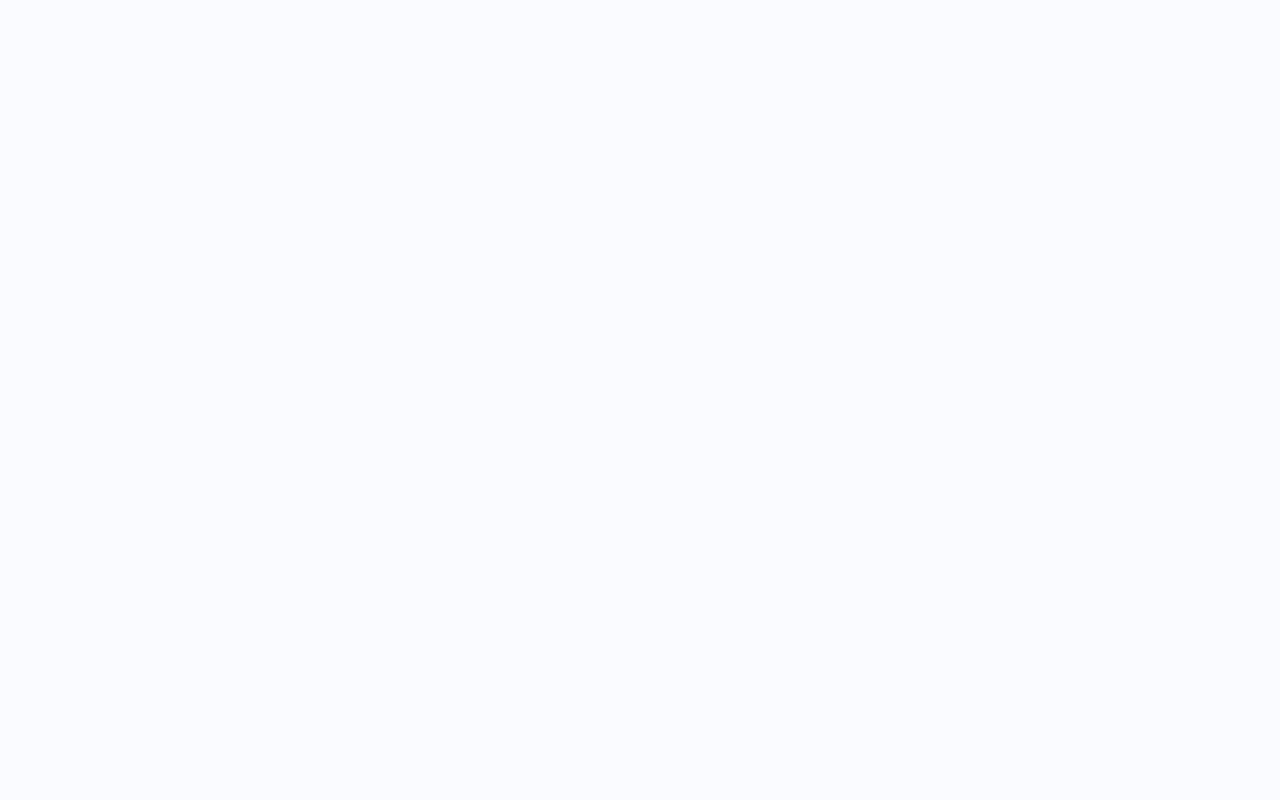
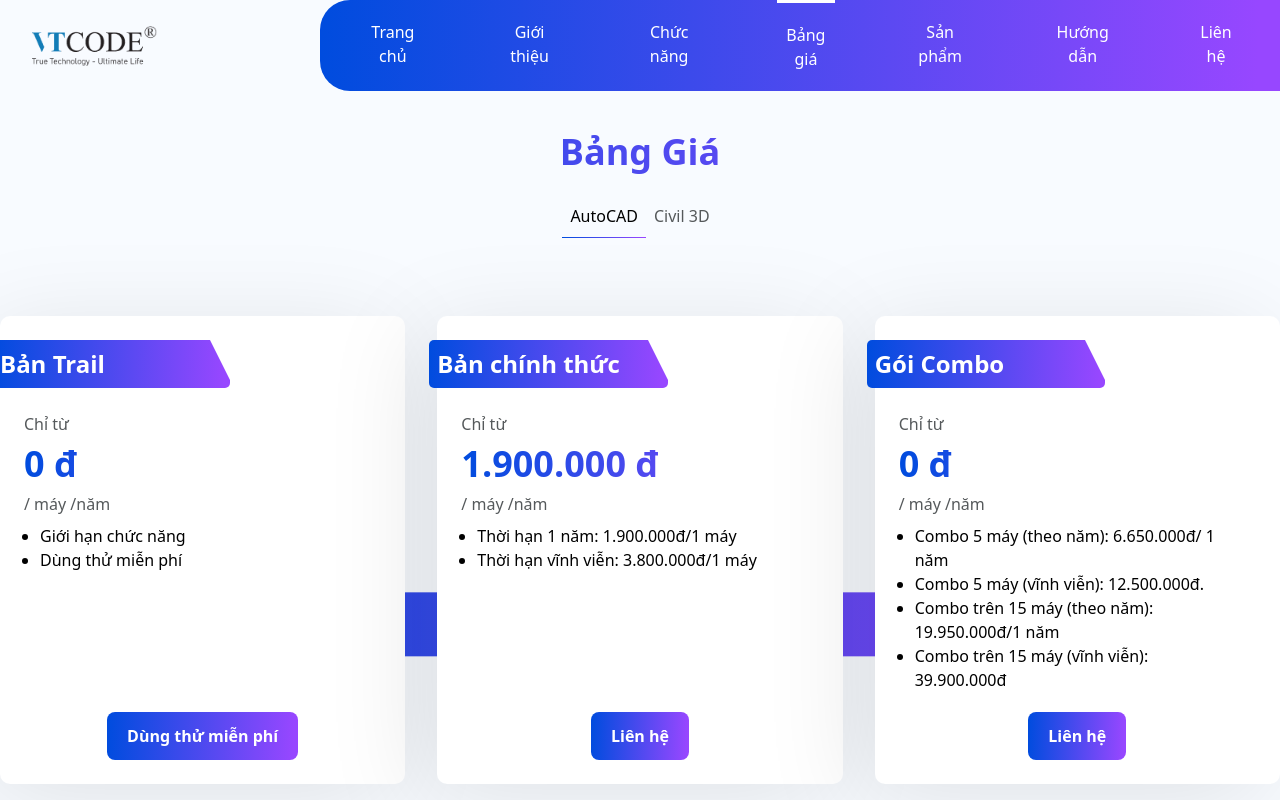
Before and after one commit to HiepHoang2312/VTCOTOOL, a React app: page /Price in a window 1280 px wide. Before the commit this address had no page. Shown: the top 800 px of the page. Built offline with nearby package versions, Linux system fonts and the light colour scheme; what axios-mock-adapter would draw is missing.

Commit message:
done[Price]: add Price Page

```diff
--- a/src/App.js
+++ b/src/App.js
@@ -1,12 +1,17 @@
+import { BrowserRouter, Route, Routes } from 'react-router-dom';
+
 import Homepage from 'src/Pages/HomePage';
-import { BrowserRouter, Route, Routes } from 'react-router-dom';
+
 import VtcoTool from './Pages/VtcoTool';
+
+import Price from 'src/Pages/Price';
 
 const App = () => {
   return (
     <BrowserRouter>
       <Routes>
         <Route path="VtcoTool" element={<VtcoTool />} />
+        <Route path="Price" element={<Price />} />
         <Route path="" element={<Homepage />} />
       </Routes>
     </BrowserRouter>
--- a/src/Pages/HomePage/Components/Section/Header/index.js
+++ b/src/Pages/HomePage/Components/Section/Header/index.js
@@ -113,9 +113,9 @@ const Header = (props) => {
                       ? 'nav-item  block py-5   text-white  bg-primary-700  lg:text-primary-700  dark:text-white NavActive'
                       : 'nav-item  block py-5   text-white  bg-primary-700  lg:text-primary-700  dark:text-white'
                   }
-                  to="/introduce"
+                  to="/price"
                 >
-                  Bẳng giá
+                  Bảng giá
                 </NavLink>
                 <NavLink
                   className={({ isActive }) => {
@@ -195,9 +195,9 @@ const Header = (props) => {
                       ? 'nav-item  block py-5   text-white  bg-primary-700  lg:text-primary-700  dark:text-white NavActive'
                       : 'nav-item  block py-5   text-white  bg-primary-700  lg:text-primary-700  dark:text-white'
                   }
-                  to="/introduce"
+                  to="/price"
                 >
-                  Bẳng giá
+                  Bảng giá
                 </NavLink>
                 <NavLink
                   className={({ isActive }) => {
--- a/src/Pages/HomePage/Components/Section/PriceList/index.css
+++ b/src/Pages/HomePage/Components/Section/PriceList/index.css
@@ -2,3 +2,22 @@
   box-shadow: -15px 15px 100px rgba(0, 0, 0, 0.1);
   border-radius: 10px;
 }
+
+.borderImagine {
+  color: white;
+  position: relative;
+  border-radius: 5px;
+}
+
+.borderImagine::before {
+  content: '';
+  position: absolute;
+  top: 0;
+  right: 0;
+  width: 0;
+  height: 0;
+  border-top: 0px solid white;
+  border-bottom: 40px solid transparent;
+
+  border-right: 20px solid white;
+}
--- a/src/Pages/HomePage/Components/Section/PriceList/index.js
+++ b/src/Pages/HomePage/Components/Section/PriceList/index.js
@@ -1,19 +1,51 @@
+import { useEffect, useState } from 'react';
 import './index.css';
 
-const PriceList = () => {
+const PriceList = ({ Rectangle }) => {
+  const [tab, setTab] = useState(false);
+
+  const [rectangle, SetRectangle] = useState(true);
+
+  useEffect(() => {
+    SetRectangle(Rectangle);
+  }, []);
+
   return (
-    <section className="py-10 md:py-20">
+    <section className="py-20 md:py-32 relative">
+      <div
+        className={
+          rectangle
+            ? 'lg:block hidden w-full ColorCore h-16 absolute -z-10 top-2/3 -translate-y-2/3'
+            : 'hidden'
+        }
+      ></div>
       <div className="container mx-auto 2xl:px-44 mb-10">
         <div className=" w-full">
-          <h1 className="mb-5 md:mb-20 font-bold text-xl py-1 md:text-4xl TextCore  text-center">
+          <h1 className=" mb-5 font-bold text-xl py-1 md:text-4xl TextCore  text-center">
             Bảng Giá
           </h1>
-          <div className="grid grid-cols-1 lg:grid-cols-3 gap-2 lg:gap-8">
-            <div className="p-6 h-auto  bg-white flex flex-col justify-between cardPrize">
+          <div className="mb-5 md:mb-20 lg:-z-30 z-30 flex justify-center">
+            <button
+              className={tab ? 'SmallText p-2 z-30' : 'tabButton p-2 z-30'}
+              onClick={() => setTab(false)}
+            >
+              AutoCAD
+            </button>
+            <button
+              className={tab ? 'tabButton p-2 z-30' : 'SmallText p-2 z-30'}
+              onClick={() => setTab(true)}
+            >
+              Civil 3D
+            </button>
+          </div>
+          <div className="grid grid-cols-1 lg:grid-cols-3 gap-8 lg:gap-8 ">
+            <div className="mx-10 lg:mx-0 p-6 h-auto  bg-white flex flex-col justify-between cardPrize">
               <div>
-                <h1 className="font-semibold text-base md:text-2xl md:mb-6 mb-2">
+                <div className="-translate-x-8  borderImagine ColorCore w-2/3 md:mb-6 mb-2 p-2 ">
+                  <h1 className="font-semibold  text-base md:text-2xl ">
                     Bản Trail
                   </h1>
+                </div>
                 <p className="SmallText mb-2 text-xs md:text-base">Chỉ từ</p>
                 <h2 className="font-bold text-xl md:text-4xl mb-2 TextCore">
                   0 đ
@@ -30,11 +62,13 @@ const PriceList = () => {
                 </button>
               </div>
             </div>
-            <div className="p-6 h-auto  cardPrize bg-white  flex flex-col justify-between">
+            <div className="mx-10 lg:mx-0 p-6 h-auto  cardPrize bg-white  flex flex-col justify-between">
               <div>
-                <h1 className="font-semibold text-base md:text-2xl md:mb-6 mb-2">
+                <div className="-translate-x-8  borderImagine ColorCore w-2/3 md:mb-6 mb-2 p-2">
+                  <h1 className="font-semibold text-base md:text-2xl">
                     Bản chính thức
                   </h1>
+                </div>
                 <p className="SmallText mb-2 text-xs md:text-base">Chỉ từ</p>
                 <h2 className="font-bold text-xl md:text-4xl mb-2 TextCore">
                   1.900.000 đ
@@ -54,11 +88,13 @@ const PriceList = () => {
                 </button>
               </div>
             </div>
-            <div className="p-6 h-auto  cardPrize bg-white  flex flex-col justify-between">
+            <div className="mx-10 lg:mx-0 p-6 h-auto  cardPrize bg-white  flex flex-col justify-between">
               <div>
-                <h1 className="font-semibold text-base md:text-2xl md:mb-6 mb-2">
+                <div className="-translate-x-8  borderImagine ColorCore w-2/3 md:mb-6 mb-2 p-2">
+                  <h1 className="font-semibold text-base md:text-2xl">
                     Gói Combo
                   </h1>
+                </div>
                 <p className="SmallText mb-2 text-xs md:text-base">Chỉ từ</p>
                 <h2 className="font-bold text-xl md:text-4xl mb-2 TextCore">
                   0 đ
--- a/src/Pages/HomePage/Components/Section/Slider/index.js
+++ b/src/Pages/HomePage/Components/Section/Slider/index.js
@@ -10,7 +10,7 @@ import { EffectCoverflow } from 'swiper';
 
 const SliderSection = () => {
   return (
-    <section className="py-8 md:py-16">
+    <section className="py-8 ">
       <div className="container mx-auto 2xl:px-44 px-5">
         <div className=" w-full text-center">
           <h1 className=" mb-10 md:mb-20 font-bold text-xl md:text-4xl TextCore py-1">
--- a/src/Pages/HomePage/index.js
+++ b/src/Pages/HomePage/index.js
@@ -8,7 +8,7 @@ import FormRegister from './Components/Section/FormRegister';
 
 import Header from './Components/Section/Header';
 
-import Introduce from './Components/Section/Introduce';
+/* import Introduce from './Components/Section/Introduce'; */
 
 import Outstanding from './Components/Section/Outstanding';
 
@@ -27,13 +27,13 @@ const Homepage = () => {
 
       <Outstanding />
 
-      <Introduce />
+      {/*  <Introduce /> */}
 
       <Customer />
 
       <SliderSection />
 
-      <PriceList />
+      <PriceList Rectangle={false} />
 
       <FormRegister />
 
--- /dev/null
+++ b/src/Pages/Price/index.js
@@ -0,0 +1,20 @@
+import Footer from '../HomePage/Components/Section/Footer';
+
+import Header from '../HomePage/Components/Section/Header';
+
+import logo2 from 'src/Assets/Image/logo.png';
+import PriceList from '../HomePage/Components/Section/PriceList';
+
+const index = () => {
+  return (
+    <div>
+      <Header logo={logo2} />
+
+      <PriceList Rectangle={true} />
+
+      <Footer />
+    </div>
+  );
+};
+
+export default index;
```
Lines whose indentation alone changed are shown as unchanged.
